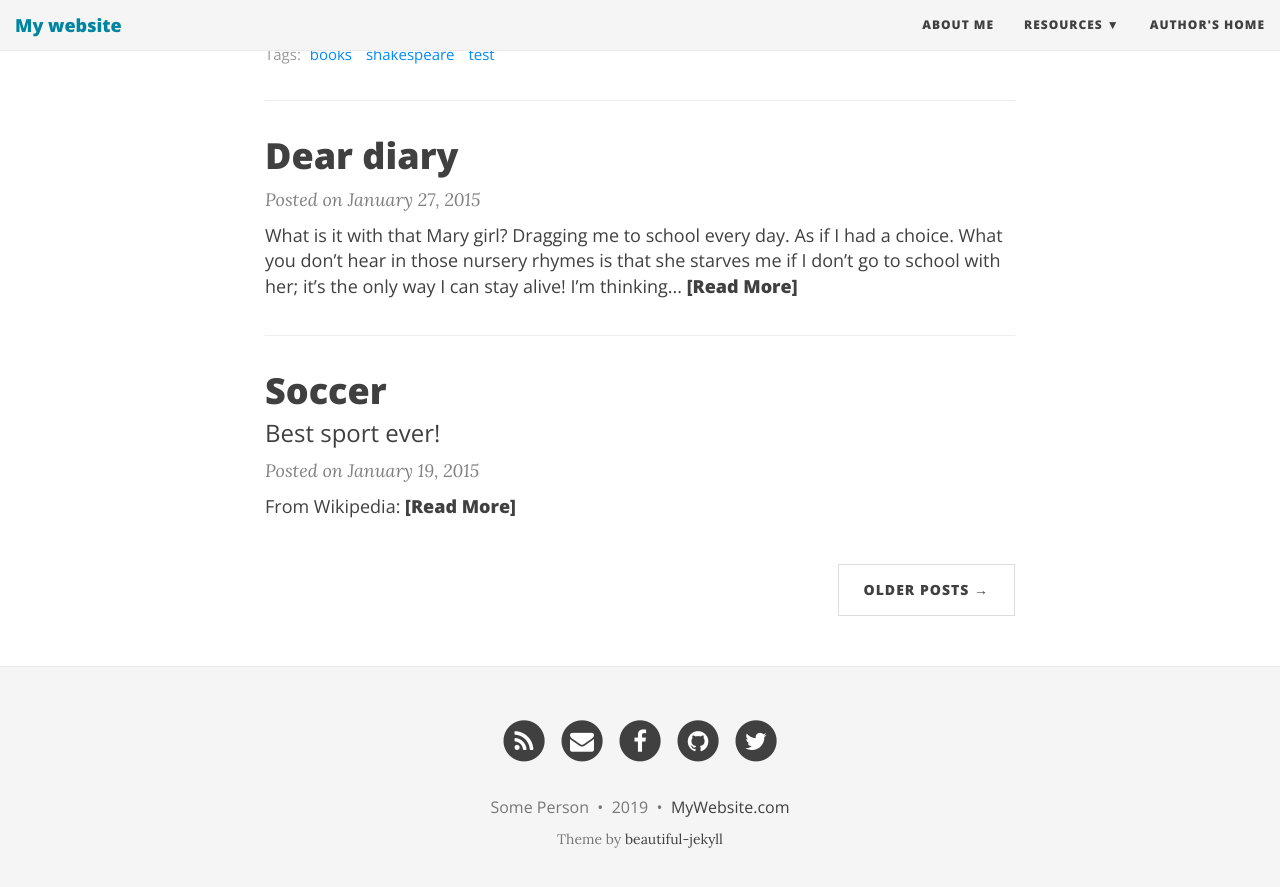
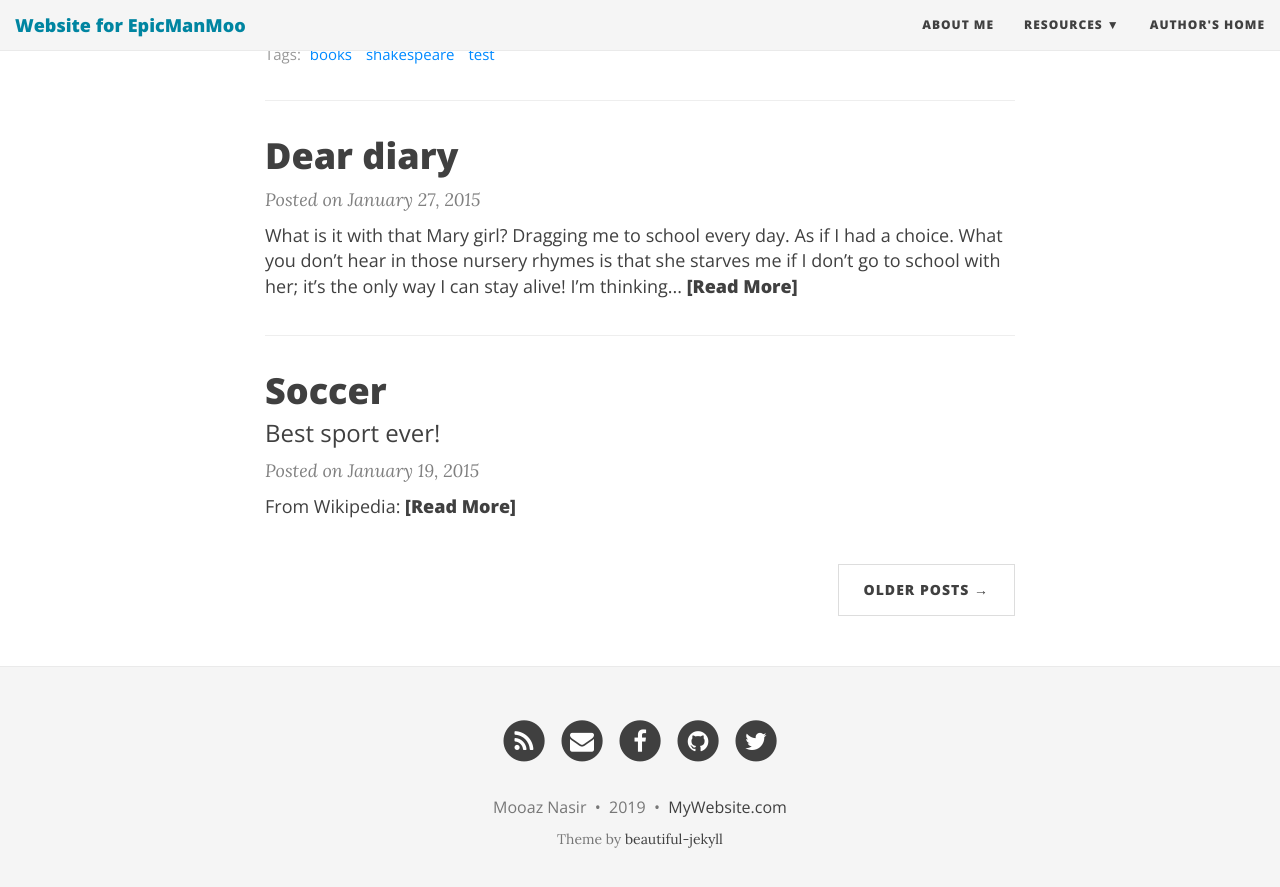
Before and after one commit to epicmanmoo/epicmanmoo.github.io, a Jekyll site: the page built from index.html, in a window 1280 px wide and 900 px high, scrolled down 1134 px. Shown: the top 887 px of the window. Built offline with Jekyll 4.4.1, drawn with Linux system fonts in a browser that asks for light colours; nearby versions of some CDN libraries; the list of posts is cut into pages by our own code.

Commit message:
Update _config.yml

```diff
--- a/_config.yml
+++ b/_config.yml
@@ -4,7 +4,7 @@
 # baseurl is the website's URL without the hostname
 
 # If you are building a simple GitHub user page (https://username.github.io) then use these settings:
-url: "https://username.github.io"
+url: "https://epicmanmoo.github.io"
 baseurl: ""
 
 # If you are building a GitHub project page then use these settings:
@@ -14,10 +14,10 @@ baseurl: ""
 # Of course don't forget to change the username and projectname to YOUR username and project
 
 # Name of website
-title: My website
+title: Website for EpicManMoo
 
 # Short description of your site
-description: A virtual proof that name is awesome!
+description: Website for myself to show people
 
 # --- Navigation bar options --- #
 
@@ -32,7 +32,6 @@ navbar-links:
 
 # Image to show in the navigation bar - image must be a square (width = height)
 # Remove this parameter if you don't want an image in the navbar
-avatar: "/img/avatar-icon.png"
 
 # If you want to have an image logo in the top-left corner instead of the title text,
 # then specify the following parameter
@@ -64,7 +63,7 @@ footer-link-col: "#404040"
 # Change all these values or delete the ones you don't want.
 # Important: you must keep the "name" parameter, everything else you can remove
 author:
-  name: Some Person
+  name: Mooaz Nasir
 
 # Select your active Social Network Links.
 # Uncomment the links you want to show in the footer and add your information to each link.
```
